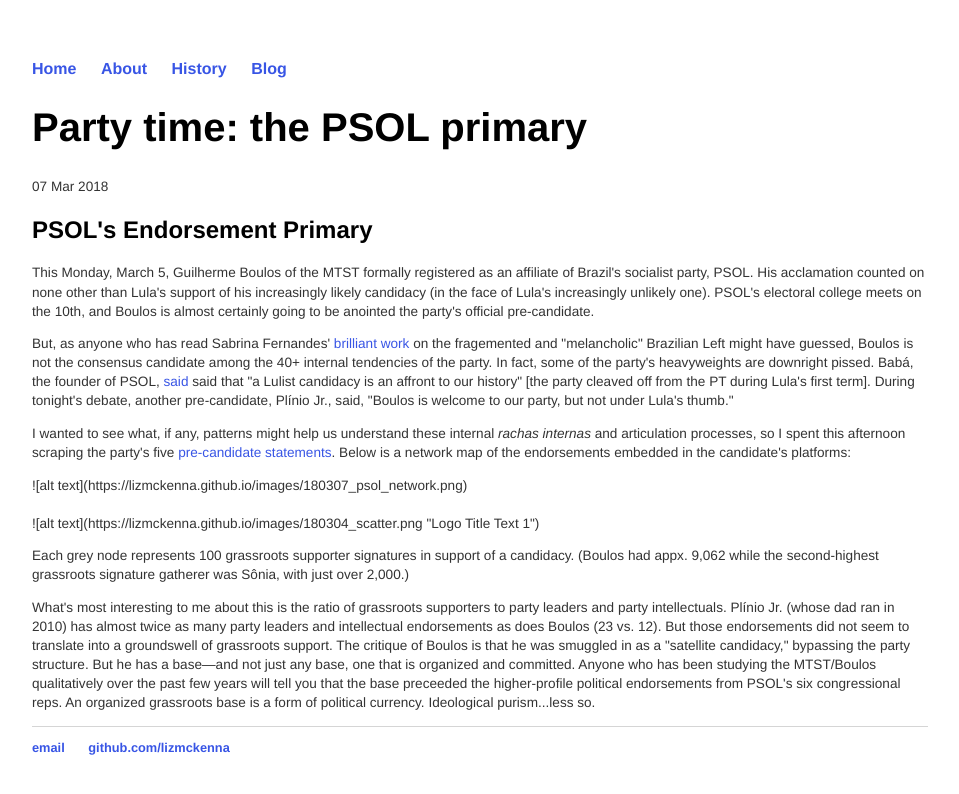
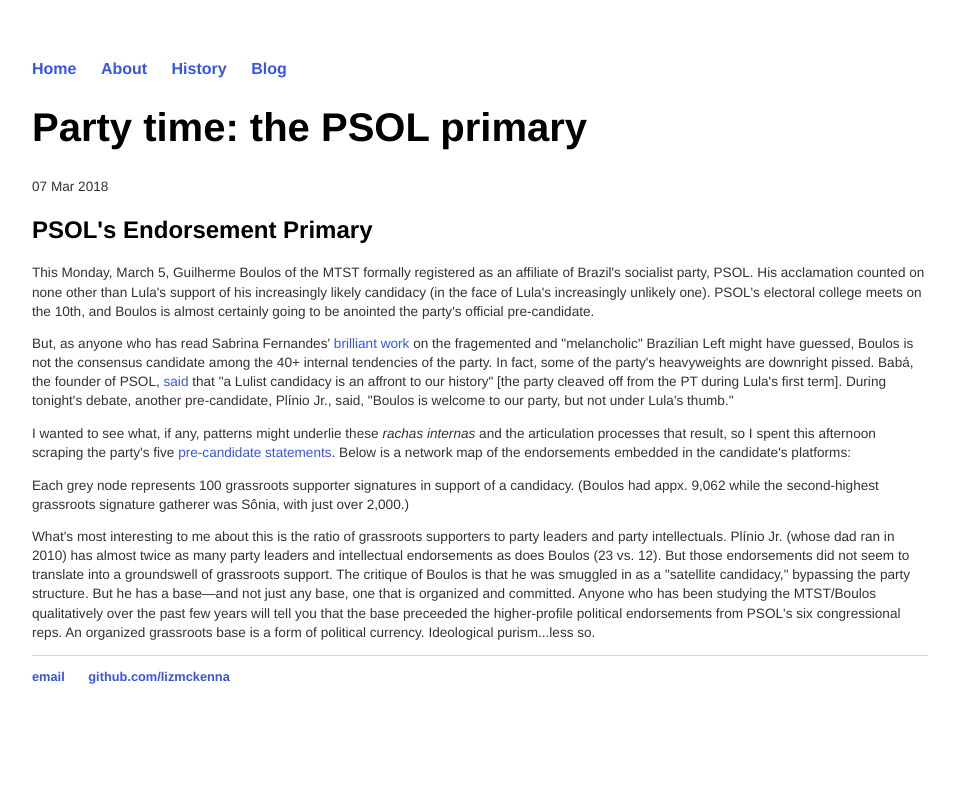
Before and after one commit to lizmckenna/elizabethmckenna.org, a Jekyll site: the page built from _posts/2018-03-07-psol-primary.md, in a window 1280 px wide. Shown: the top 794 px of the page, without its empty margins (160-1119 px from the left). Built offline with Jekyll 4.4.1, drawn with Linux system fonts in a browser that asks for light colours.

Commit message:
Update 2018-03-07-psol-primary.md

```diff
--- a/_posts/2018-03-07-psol-primary.md
+++ b/_posts/2018-03-07-psol-primary.md
@@ -8,16 +8,9 @@ date: 2018-03-07
 
 <p> This Monday, March 5, Guilherme Boulos of the MTST formally registered as an affiliate of Brazil's socialist party, PSOL. His acclamation counted on none other than Lula's support of his increasingly likely candidacy (in the face of Lula's increasingly unlikely one). PSOL's electoral college meets on the 10th, and Boulos is almost certainly going to be anointed the party's official pre-candidate.<p>
 
-<p> But, as anyone who has read Sabrina Fernandes' <a href="http://www.ihu.unisinos.br/159-noticias/entrevistas/569025-a-fragmentacao-da-esquerda-a-crise-da-praxis-e-a-melancolia-entrevista-especial-com-sabrina-fernandes">brilliant work</a> on the fragemented and "melancholic" Brazilian Left might have guessed, Boulos is not the consensus candidate among the 40+ internal tendencies of the party. In fact, some of the party's heavyweights are downright pissed. Babá, the founder of PSOL, <a href="https://www.facebook.com/babapsol/">said</a> said that "a Lulist candidacy is an affront to our history" [the party cleaved off from the PT during Lula's first term]. During tonight's debate, another pre-candidate, Plínio Jr., said, "Boulos is welcome to our party, but not under Lula's thumb."
+<p> But, as anyone who has read Sabrina Fernandes' <a href="http://www.ihu.unisinos.br/159-noticias/entrevistas/569025-a-fragmentacao-da-esquerda-a-crise-da-praxis-e-a-melancolia-entrevista-especial-com-sabrina-fernandes">brilliant work</a> on the fragemented and "melancholic" Brazilian Left might have guessed, Boulos is not the consensus candidate among the 40+ internal tendencies of the party. In fact, some of the party's heavyweights are downright pissed. Babá, the founder of PSOL, <a href="https://www.facebook.com/babapsol/">said</a> that "a Lulist candidacy is an affront to our history" [the party cleaved off from the PT during Lula's first term]. During tonight's debate, another pre-candidate, Plínio Jr., said, "Boulos is welcome to our party, but not under Lula's thumb."
 
-<p> I wanted to see what, if any, patterns might help us understand these internal <i>rachas internas</i> and articulation processes, so I spent this afternoon scraping the party's five <a href="http://www.psol50.org.br/pre-candidaturas-a-presidencia/">pre-candidate statements</a>. Below is a network map of the endorsements embedded in the candidate's platforms:
- <p>
- ![alt text](https://lizmckenna.github.io/images/180307_psol_network.png)
- <br>
-  <br>
- ![alt text](https://lizmckenna.github.io/images/180304_scatter.png "Logo Title Text 1")
- <br>
-
+<p> I wanted to see what, if any, patterns might underlie these <i>rachas internas</i> and the articulation processes that result, so I spent this afternoon scraping the party's five <a href="http://www.psol50.org.br/pre-candidaturas-a-presidencia/">pre-candidate statements</a>. Below is a network map of the endorsements embedded in the candidate's platforms:
 
 <p> Each grey node represents 100 grassroots supporter signatures in support of a candidacy. (Boulos had appx. 9,062 while the second-highest grassroots signature gatherer was Sônia, with just over 2,000.)<p>
 
```
